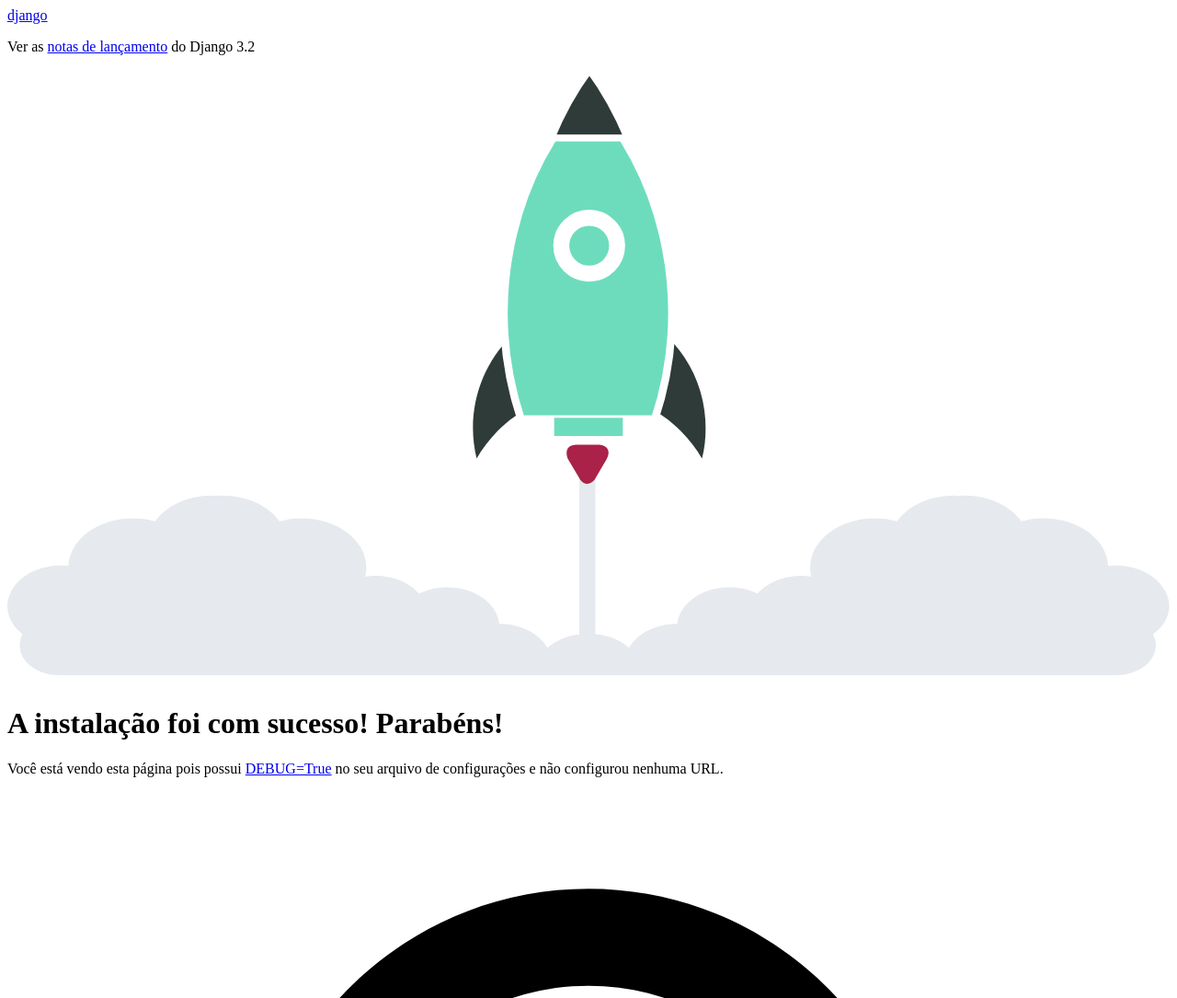
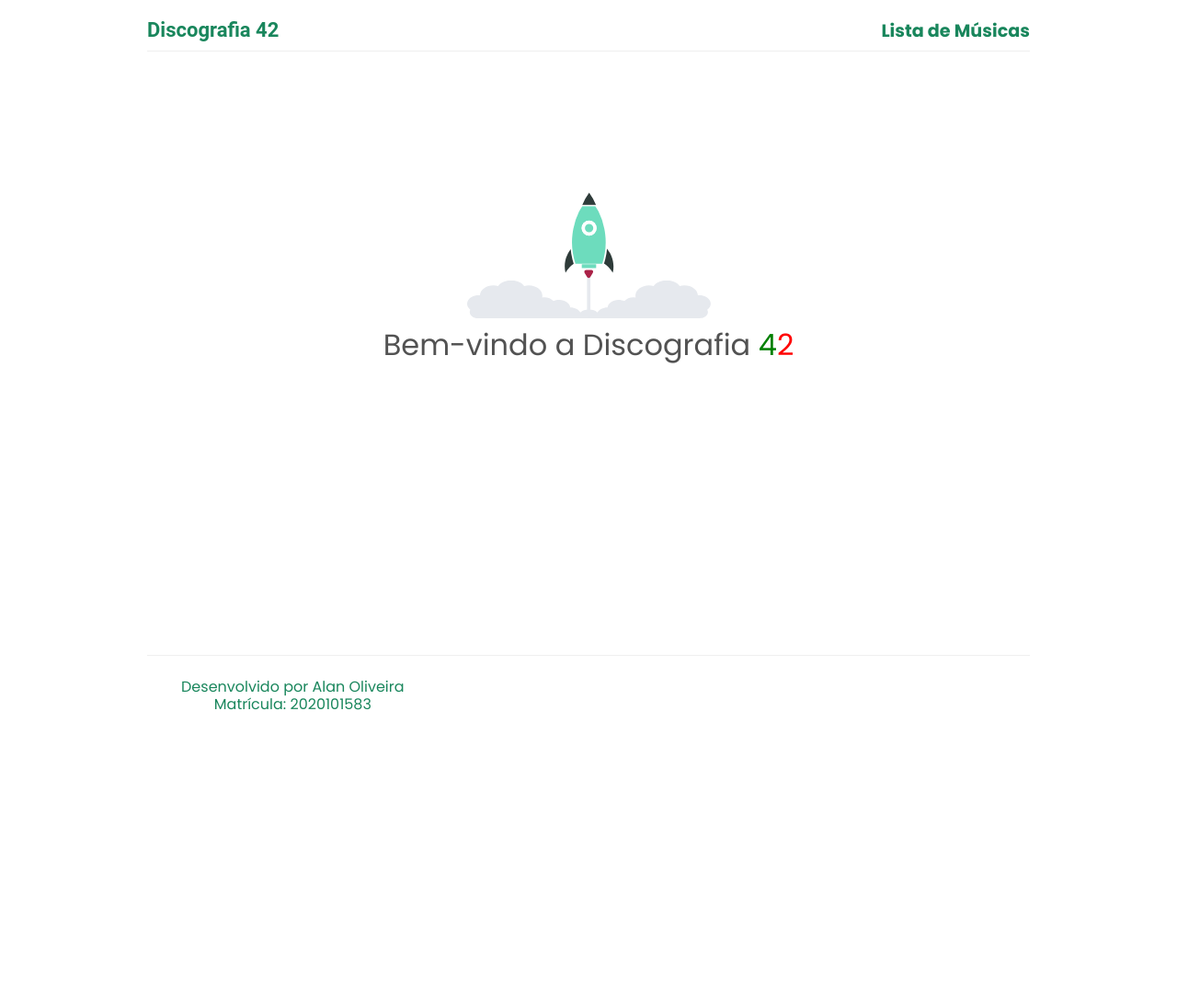
Before and after one commit to AlanCJO/Django-Discografia, a Django app: template core/templates/index.html in a window 1280 px wide. Shown: the top 1085 px of the page at 92% size. After the commit the page ends 772 px from the top, so only its background shows below. Run offline with Django 3.2, Linux system fonts and the light colour scheme; the template is opened without the code that fills it, so the values that code supplies are empty.

Commit message:
home page criada

```diff
--- a/core/static/css/style.css
+++ b/core/static/css/style.css
@@ -232,3 +232,39 @@ footer {
     white-space: nowrap;
     width: 1px;
 }
+
+
+/* Minha estilização */
+.navbar a {
+    cursor: pointer;
+    text-decoration: none;
+
+    font-size: 1.2rem;
+    font-family: 'Poppins', sans-serif;
+    font-weight: 700;
+}
+
+.navbar a:hover {
+    font-size: 1.4rem;
+    opacity: 0.6
+
+}
+
+h1.title {
+    font-size: 2rem;
+    font-family: 'Poppins', sans-serif
+}
+
+.four {
+    color: green
+}
+
+.two {
+    color: red
+}
+
+p.copyright {
+    color: #19865C;
+    font-family: 'Poppins', sans-serif;
+    text-align: center;
+}
--- a/core/templates/base.html
+++ b/core/templates/base.html
@@ -8,10 +8,17 @@
     <meta http-equiv="X-UA-Compatible" content="IE=edge">
     <meta name="viewport" content="width=device-width, initial-scale=1.0">
     <title>Discografia</title>
+    <link rel="preconnect" href="https://fonts.gstatic.com">
+    <link href="https://fonts.googleapis.com/css2?family=Poppins:wght@200;400;500;700&display=swap" rel="stylesheet">
+
+    <!-- estou colocando no index.html -->
+    <!-- <link rel="stylesheet" href="{% static 'css/style.css' %}"> -->
+
 </head>
 
 <body>
-    {% block homepage %}{% endblock %}
+    {% block homepage %}
+    {% endblock %}
 </body>
 
 </html>
--- a/core/templates/index.html
+++ b/core/templates/index.html
@@ -1,12 +1,15 @@
 {% extends 'base.html' %}
+{% load static %}
 
 {% block homepage %}
+<link rel="stylesheet" href="{% static 'css/style.css' %}">
 <header>
-    <a class="logo" href="https://www.djangoproject.com/" target="_blank" rel="noopener">
-        django
+    <a class="logo" href="/" rel="noopener">
+        Discografia 42
     </a>
-    <p>Ver as <a href="https://docs.djangoproject.com/en/3.2/releases/" target="_blank" rel="noopener">notas de
-            lançamento</a> do Django 3.2</p>
+    <p class="navbar">
+        <a href="#">Lista de Músicas</a>
+    </p>
 </header>
 <main>
     <svg class="figure" viewBox="0 0 508 268" aria-hidden="true">
@@ -28,13 +31,13 @@
             d="M250.27 178.834l-5.32-8.93s-2.47-5.7 3.458-6.118h10.26s6.232.266 3.306 6.194l-5.244 8.93s-3.23 4.37-6.46 0v-.076z"
             fill="#AA2247" />
     </svg>
-    <h1>A instalação foi com sucesso! Parabéns!</h1>
-    <p>Você está vendo esta página pois possui <a href="https://docs.djangoproject.com/en/3.2/ref/settings/#debug"
-            target="_blank" rel="noopener">DEBUG=True</a> no seu arquivo de configurações e não configurou nenhuma URL.
+    <h1 class="title">Bem-vindo a Discografia <span class="four">4</span><span class="two">2</span></h1>
+    <p>
+
     </p>
 </main>
 <footer>
-    <a class="option" href="https://docs.djangoproject.com/en/3.2/" target="_blank" rel="noopener">
+    <!-- <a class="option" href="https://docs.djangoproject.com/en/3.2/" target="_blank" rel="noopener">
         <svg viewBox="0 0 24 24" aria-hidden="true">
             <path
                 d="M9 21c0 .55.45 1 1 1h4c.55 0 1-.45 1-1v-1H9v1zm3-19C8.14 2 5 5.14 5 9c0 2.38 1.19 4.47 3 5.74V17c0 .55.45 1 1 1h6c.55 0 1-.45 1-1v-2.26c1.81-1.27 3-3.36 3-5.74 0-3.86-3.14-7-7-7zm2.85 11.1l-.85.6V16h-4v-2.3l-.85-.6A4.997 4.997 0 017 9c0-2.76 2.24-5 5-5s5 2.24 5 5c0 1.63-.8 3.16-2.15 4.1z">
@@ -64,7 +67,11 @@
             <span class="option__heading">Comunidade Django</span><span class="sr-only">.</span><br>
             Conecte-se, obtenha ajuda ou contribua
         </p>
-    </a>
+    </a> -->
+    <p class="copyright">
+        Desenvolvido por Alan Oliveira<br>
+        Matrícula: 2020101583
+    </p>
 </footer>
 
 {% endblock %}
--- a/core/views.py
+++ b/core/views.py
@@ -1,3 +1,7 @@
 from django.shortcuts import render
 
-# Create your views here.
+
+def index(request):
+    template_name = 'index.html'
+
+    return render(request, template_name)
--- a/discografia/urls.py
+++ b/discografia/urls.py
@@ -15,7 +15,9 @@ Including another URLconf
 """
 from django.contrib import admin
 from django.urls import path
+from core.views import index
 
 urlpatterns = [
+    path('', index, name="index"),
     path('admin/', admin.site.urls),
 ]
```
Also changed, not shown: discografia/settings.py (+14 -1 lines).
